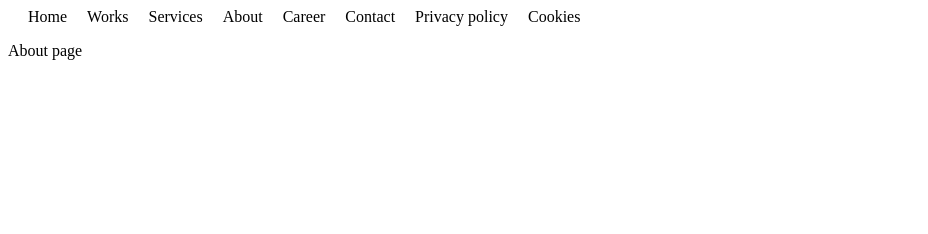
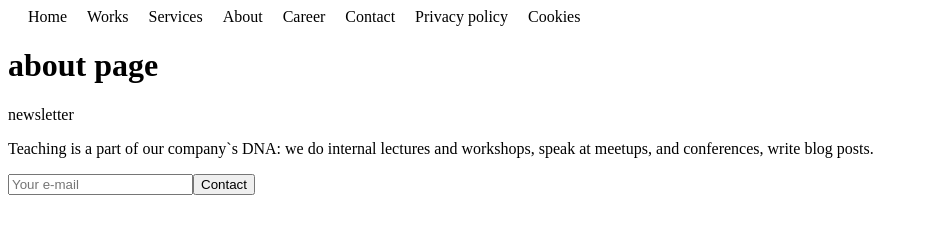
Before and after one commit to Pagepro/pagepro-website, a Gatsby site: page /about in a window 1280 px wide. Shown: the whole page, without its empty margins (0-928 px from the left). Built offline with nearby package versions, Linux system fonts and the light colour scheme; Gatsby itself is replaced by a stand-in of ours.

Commit message:
Added newsletter component integrated with Mailchimp

```diff
--- a/gatsby-config.js
+++ b/gatsby-config.js
@@ -9,14 +9,17 @@ module.exports = {
     `gatsby-transformer-sharp`,
     `gatsby-plugin-sharp`,
     {
+      resolve: 'gatsby-plugin-mailchimp',
+      options: {
+        endpoint: "https://pagepro.us20.list-manage.com/subscribe/post?u=527ac367735caa43f2cccdf7e&amp;id=5ae6624c1d", // add your MC list endpoint here
+      },
+    },
+    {
       resolve: `gatsby-source-instagram`,
       options: {
         type: `user-profile`,
         username: `pagepro_`,
       },
     },
-    // this (optional) plugin enables Progressive Web App + Offline functionality
-    // To learn more, visit: https://gatsby.dev/offline
-    // `gatsby-plugin-offline`,
   ],
 }
--- a/package.json
+++ b/package.json
@@ -7,6 +7,7 @@
   "dependencies": {
     "gatsby": "^2.5.5",
     "gatsby-image": "^2.1.0",
+    "gatsby-plugin-mailchimp": "^5.1.0",
     "gatsby-plugin-manifest": "^2.1.1",
     "gatsby-plugin-offline": "^2.1.1",
     "gatsby-plugin-react-helmet": "^3.0.12",
--- /dev/null
+++ b/src/components/newsletter.js
@@ -0,0 +1,55 @@
+import React, { Component } from 'react';
+
+import addToMailchimp from "gatsby-plugin-mailchimp";
+
+class Newsletter extends Component {
+    state = {
+        email: '',
+        msg: '' // holding info about succes of sending email to mailchimp
+    }
+
+    handleChange = e => {
+        const value = e.target.value;
+        this.setState({
+            email: value,
+            msg: ''
+        })
+    }
+
+
+    handleSubmit = e => {
+        e.preventDefault();
+        addToMailchimp(this.state.email)
+            .then(data => {
+                if (data.msg.includes('already')) {
+                    this.setState({
+                        email: '',
+                        msg: 'You are already subscribing our site.'
+                    })
+                } else {
+                    this.setState({
+                        email: '',
+                        msg: data.msg,
+                    })
+                }
+                // console.log(data)
+            })
+    }
+
+    render() {
+        return (
+            <>
+                <form noValidate onSubmit={this.handleSubmit}>
+                    <p>newsletter</p>
+                    <p>Teaching is a part of our company`s DNA: we do internal lectures and workshops, speak at meetups, and conferences, write blog posts.</p>
+                    <input placeholder='Your e-mail' type="email" id="email" value={this.state.email} onChange={this.handleChange} />
+                    <button>Contact</button>
+                    {this.state.msg === '' ? null : <p>{this.state.msg}</p>}
+                    {/* msgs: Thank you for subscribing!; You are already subscribing our site.; The email you entered is not valid.  */}
+                </form>
+            </>
+        );
+    }
+}
+
+export default Newsletter;
--- a/src/pages/about.js
+++ b/src/pages/about.js
@@ -1,9 +1,13 @@
 import React from "react"
 import Navigation from '../components/navigation';
+import Newsletter from '../components/newsletter';
+
 const About = () => (
     <>
-        <Navigation></Navigation>
-        <p>About page</p>
+        <Navigation />
+        <h1>about page</h1>
+        <Newsletter />
+
     </>
 )
 
```
Also changed, not shown: 1 other file.
